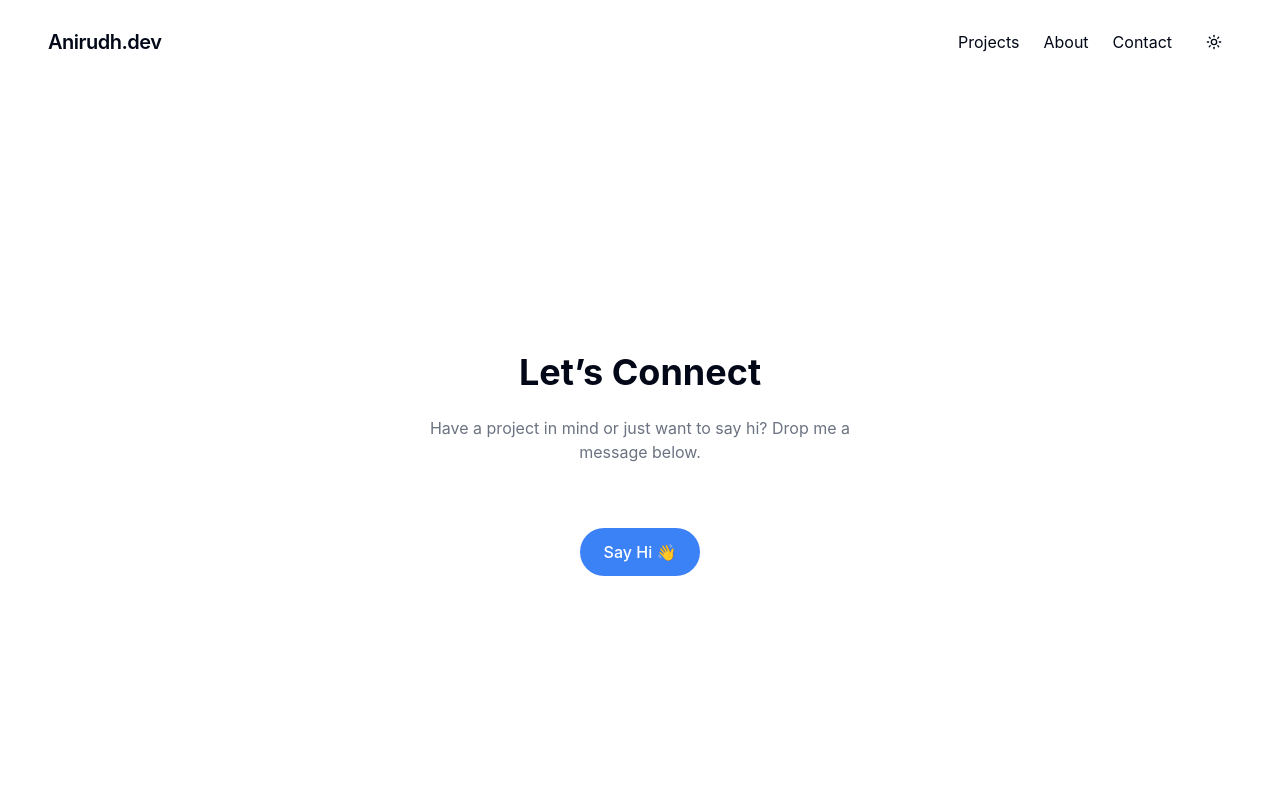
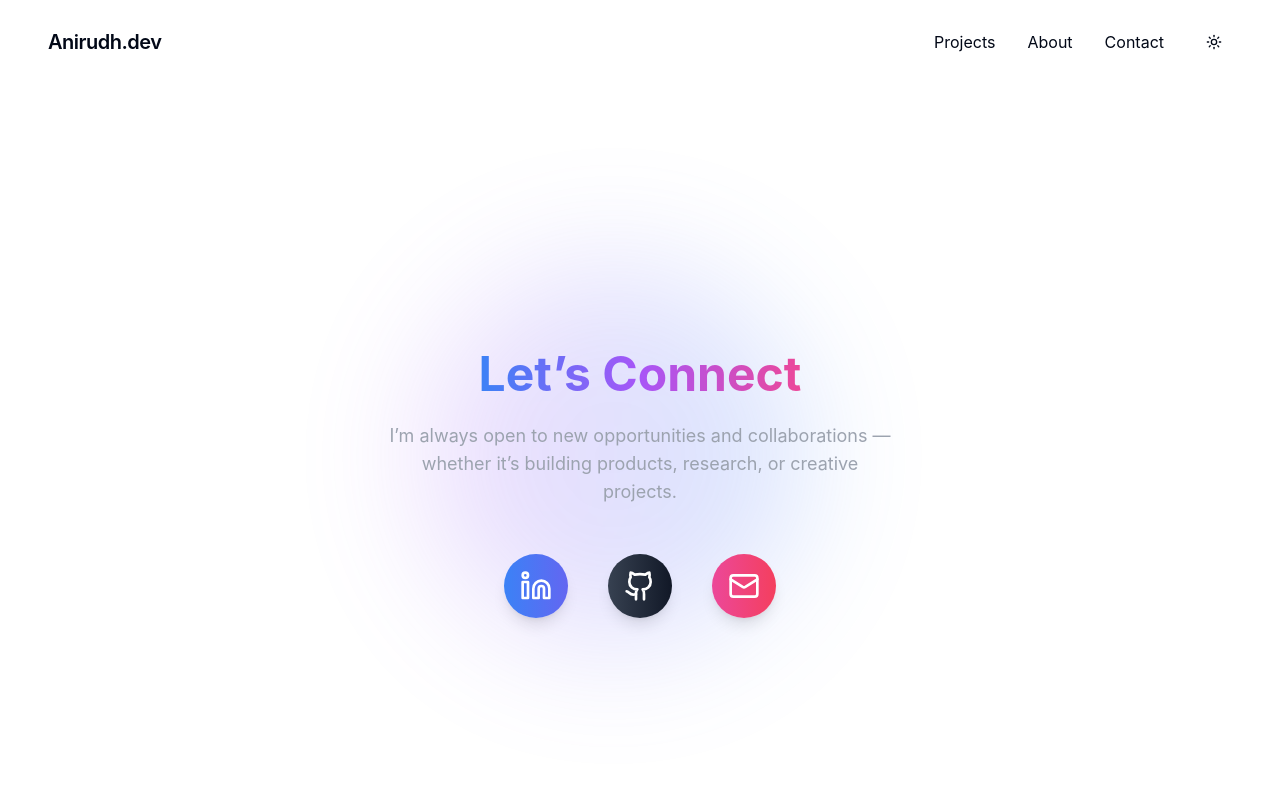
Before and after one commit to Anirudh-crypto/portfolio, a Next.js app: page /contact in a window 1280 px wide. Shown: the top 800 px of the page. Built offline with nearby package versions, Linux system fonts and the light colour scheme.

Commit message:
Improvements to contact page, project page, navbar and main page styling.

```diff
--- a/src/app/contact/page.tsx
+++ b/src/app/contact/page.tsx
@@ -1,23 +1,71 @@
 "use client";
 
 import { motion } from "framer-motion";
-import { ContactForm } from "@/components/contact-form";
+import { Github, Linkedin, Mail } from "lucide-react";
 
 export default function ContactPage() {
+  const socials = [
+    {
+      name: "LinkedIn",
+      icon: <Linkedin className="w-8 h-8" />,
+      link: "https://www.linkedin.com/in/anirudhpjoshi/",
+      color: "from-blue-500 to-indigo-500",
+    },
+    {
+      name: "GitHub",
+      icon: <Github className="w-8 h-8" />,
+      link: "https://github.com/your-github",
+      color: "from-gray-700 to-gray-900",
+    },
+    {
+      name: "Email",
+      icon: <Mail className="w-8 h-8" />,
+      link: "mailto:ani.josh01@gmail.com",
+      color: "from-pink-500 to-rose-500",
+    },
+  ];
+
   return (
-    <main className="min-h-screen flex flex-col items-center justify-center p-8">
-      <motion.div
+    <main className="relative min-h-screen flex flex-col items-center justify-center text-center px-6 overflow-hidden">
+      <motion.h1
         initial={{ opacity: 0, y: 30 }}
         animate={{ opacity: 1, y: 0 }}
         transition={{ duration: 0.6 }}
-        className="w-full max-w-md space-y-6"
+        className="text-5xl font-bold bg-gradient-to-r from-blue-500 via-purple-500 to-pink-500 bg-clip-text text-transparent mb-6"
       >
-        <h1 className="text-4xl font-bold text-center">Let’s Connect</h1>
-        <p className="text-muted-foreground text-center">
-          Have a project in mind or just want to say hi? Drop me a message below.
-        </p>
-        <ContactForm />
-      </motion.div>
+        Let’s Connect
+      </motion.h1>
+
+      <motion.p
+        initial={{ opacity: 0, y: 20 }}
+        animate={{ opacity: 1, y: 0 }}
+        transition={{ delay: 0.3, duration: 0.6 }}
+        className="text-gray-400 mb-12 text-lg max-w-lg"
+      >
+        I’m always open to new opportunities and collaborations — whether it’s building products, research, or creative projects.
+      </motion.p>
+
+      <div className="flex gap-10">
+        {socials.map((social, i) => (
+          <motion.a
+            key={i}
+            href={social.link}
+            target="_blank"
+            rel="noopener noreferrer"
+            whileHover={{ scale: 1.2 }}
+            className={`p-4 rounded-full bg-gradient-to-r ${social.color} text-white shadow-lg hover:shadow-2xl hover:shadow-${social.color.split(" ")[1]}/40 transition-transform`}
+          >
+            {social.icon}
+          </motion.a>
+        ))}
+      </div>
+
+      {/* Floating Orb Background */}
+      <motion.div
+        className="absolute top-40 left-1/3 w-96 h-96 bg-gradient-to-r from-purple-500 to-blue-500 rounded-full blur-3xl opacity-20 -z-10"
+        animate={{ y: [0, 30, 0], x: [0, -20, 0] }}
+        transition={{ duration: 8, repeat: Infinity, ease: "easeInOut" }}
+      />
     </main>
   );
 }
--- a/src/app/projects/page.tsx
+++ b/src/app/projects/page.tsx
@@ -42,10 +42,10 @@ export default function ProjectsPage() {
   }, [mouseX, mouseY]);
 
   return (
-    <main className="relative min-h-screen flex flex-col items-center justify-center overflow-hidden px-6 py-20 md:px-12 lg:px-24">
-      {/* Floating background glow */}
+    <main className="relative min-h-screen flex flex-col items-center justify-center overflow-hidden px-4 sm:px-8 md:px-16 lg:px-24 xl:px-32 py-24">
+      {/* Cinematic floating background glow */}
       <motion.div
-        className="absolute top-1/3 left-1/2 w-[40rem] h-[40rem] -translate-x-1/2 rounded-full bg-gradient-to-r from-blue-500 to-purple-500 blur-3xl opacity-20 -z-10"
+        className="absolute top-1/3 left-1/2 w-[45rem] h-[45rem] -translate-x-1/2 rounded-full bg-gradient-to-r from-blue-500 to-purple-500 blur-3xl opacity-20 -z-10"
         style={{ x: blobX, y: blobY }}
         animate={{ scale: [1, 1.05, 1] }}
         transition={{ duration: 8, repeat: Infinity, ease: "easeInOut" }}
@@ -61,8 +61,8 @@ export default function ProjectsPage() {
         My Projects
       </motion.h1>
 
-      {/* Projects Grid */}
-      <div className="grid gap-10 sm:grid-cols-2 lg:grid-cols-3 max-w-7xl mx-auto">
+      {/* Cinematic Grid Container */}
+      <div className="w-full max-w-[1600px] grid gap-10 sm:grid-cols-2 lg:grid-cols-3 justify-center">
         {projects.map((project, index) => (
           <motion.div
             key={index}
@@ -79,7 +79,7 @@ export default function ProjectsPage() {
         ))}
       </div>
 
-      {/* Parallax background layer */}
+      {/* Full-bleed Parallax Background */}
       <ParallaxDiv
         offset={150}
         className="absolute top-0 left-0 w-[120vw] h-[120vh] -translate-x-[10vw] -translate-y-[10vh] -z-20 bg-[radial-gradient(circle_at_top,rgba(59,130,246,0.1)_0%,transparent_70%)]"
--- /dev/null
+++ b/src/components/project-modal.tsx
@@ -0,0 +1,68 @@
+"use client";
+
+import { motion, AnimatePresence } from "framer-motion";
+import { X } from "lucide-react";
+
+interface ProjectModalProps {
+  isOpen: boolean;
+  onClose: () => void;
+  title: string;
+  description: string;
+  details?: string;
+  link?: string;
+}
+
+export const ProjectModal = ({ isOpen, onClose, title, description, details, link }: ProjectModalProps) => {
+  return (
+    <AnimatePresence>
+      {isOpen && (
+        <motion.div
+          className="fixed inset-0 z-50 flex items-center justify-center bg-black/40 backdrop-blur-sm"
+          initial={{ opacity: 0 }}
+          animate={{ opacity: 1 }}
+          exit={{ opacity: 0 }}
+        >
+          <motion.div
+            initial={{ scale: 0.9, opacity: 0 }}
+            animate={{ scale: 1, opacity: 1 }}
+            exit={{ scale: 0.9, opacity: 0 }}
+            transition={{ type: "spring", stiffness: 120, damping: 15 }}
+            className="relative w-full max-w-2xl rounded-2xl p-8 border border-white/20 shadow-2xl bg-gradient-to-br from-white/10 via-white/5 to-transparent backdrop-blur-xl"
+          >
+            <button
+              onClick={onClose}
+              className="absolute top-4 right-4 text-gray-300 hover:text-white transition"
+            >
+              <X className="w-5 h-5" />
+            </button>
+
+            <h2 className="text-3xl font-bold mb-4 bg-gradient-to-r from-blue-400 via-purple-400 to-pink-400 bg-clip-text text-transparent">
+              {title}
+            </h2>
+
+            <p className="text-gray-300 mb-4">{description}</p>
+            {details && <p className="text-gray-400 leading-relaxed mb-6">{details}</p>}
+
+            {link && (
+              <a
+                href={link}
+                target="_blank"
+                rel="noopener noreferrer"
+                className="inline-block px-5 py-2 rounded-full bg-gradient-to-r from-blue-600 to-purple-600 text-white hover:opacity-90 transition"
+              >
+                Visit Project →
+              </a>
+            )}
+
+            {/* Soft gradient glow */}
+            <motion.div
+              className="absolute inset-0 -z-10 bg-[radial-gradient(ellipse_at_center,rgba(99,102,241,0.2)_0%,transparent_70%)] rounded-2xl"
+              animate={{ opacity: [0.8, 0.5, 0.8] }}
+              transition={{ duration: 5, repeat: Infinity }}
+            />
+          </motion.div>
+        </motion.div>
+      )}
+    </AnimatePresence>
+  );
+};
--- a/src/components/shared/navbar.tsx
+++ b/src/components/shared/navbar.tsx
@@ -1,15 +1,27 @@
 "use client";
 
+import { useState } from "react";
 import Link from "next/link";
 import { ThemeToggle } from "@/components/theme-toggle";
+import { motion, AnimatePresence } from "framer-motion";
+import { Menu, X } from "lucide-react";
 
 export const Navbar = () => {
+  const [isOpen, setIsOpen] = useState(false);
+
   return (
-    <nav className="flex items-center justify-between py-6 px-6 md:px-12 bg-transparent">
-      <Link href="/" className="text-xl font-semibold tracking-tight">
+    <nav className="w-full z-40 bg-transparent backdrop-blur-sm">
+      <div className="flex items-center justify-between py-6 px-6 md:px-12">
+        {/* Logo */}
+        <Link
+          href="/"
+          className="text-xl font-semibold tracking-tight hover:text-primary transition-colors"
+        >
           Anirudh.dev
         </Link>
-      <div className="flex items-center space-x-6">
+
+        {/* Desktop Nav */}
+        <div className="hidden md:flex items-center space-x-8">
           <Link href="/projects" className="hover:text-primary transition-colors">
             Projects
           </Link>
@@ -21,6 +33,42 @@ export const Navbar = () => {
           </Link>
           <ThemeToggle />
         </div>
+
+        {/* Mobile Menu Button */}
+        <button
+          onClick={() => setIsOpen(!isOpen)}
+          className="md:hidden focus:outline-none p-2 rounded-lg hover:bg-accent transition"
+          aria-label="Toggle menu"
+        >
+          {isOpen ? <X className="w-6 h-6" /> : <Menu className="w-6 h-6" />}
+        </button>
+      </div>
+
+      {/* Mobile Menu Dropdown */}
+      <AnimatePresence>
+        {isOpen && (
+          <motion.div
+            initial={{ opacity: 0, y: -15 }}
+            animate={{ opacity: 1, y: 0 }}
+            exit={{ opacity: 0, y: -15 }}
+            transition={{ duration: 0.25, ease: "easeInOut" }}
+            className="md:hidden bg-background/80 backdrop-blur-sm"
+          >
+            <div className="flex flex-col items-center py-6 space-y-6">
+              <Link href="/projects" onClick={() => setIsOpen(false)} className="hover:text-primary text-lg transition-colors">
+                Projects
+              </Link>
+              <Link href="/about" onClick={() => setIsOpen(false)} className="hover:text-primary text-lg transition-colors">
+                About
+              </Link>
+              <Link href="/contact" onClick={() => setIsOpen(false)} className="hover:text-primary text-lg transition-colors">
+                Contact
+              </Link>
+              <ThemeToggle />
+            </div>
+          </motion.div>
+        )}
+      </AnimatePresence>
     </nav>
   );
 };
```
Also changed, not shown: src/components/hero-section.tsx (+19 -9 lines), src/components/project-card.tsx (+53 -20 lines). Lines whose indentation alone changed are shown as unchanged.
